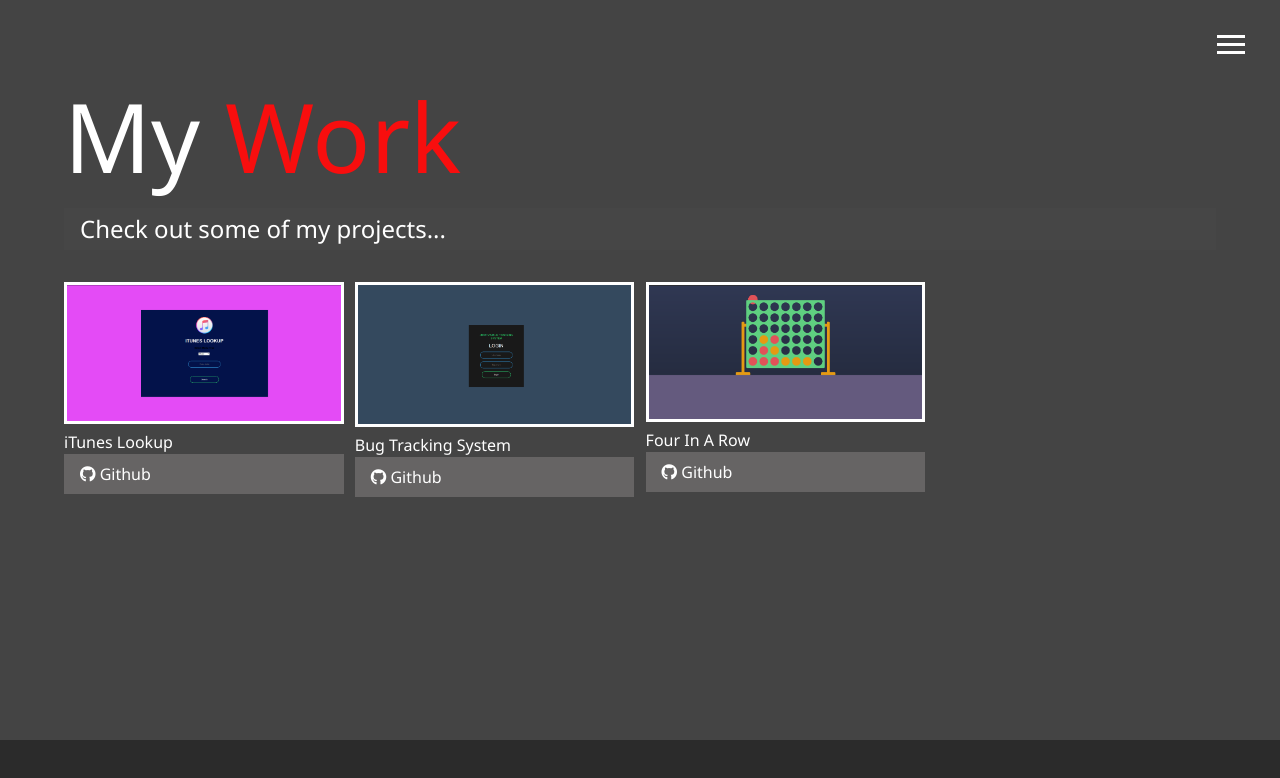
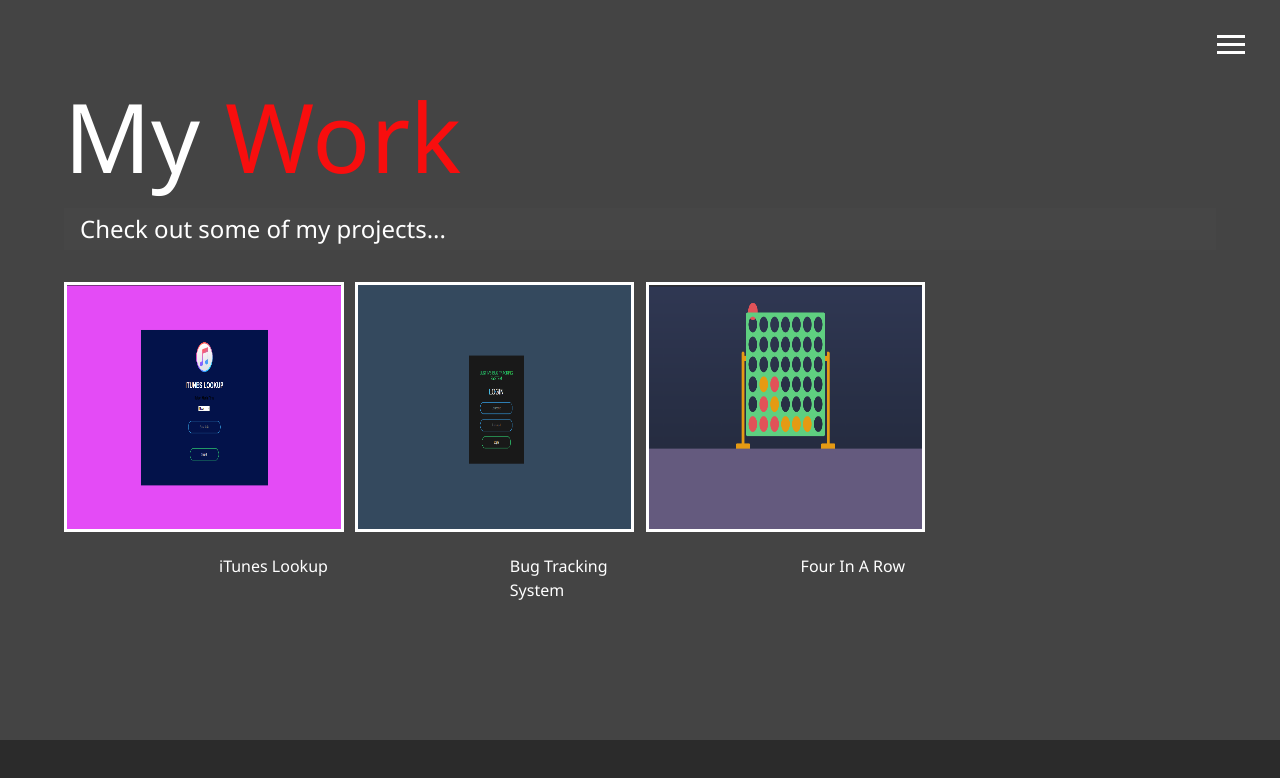
Before and after one commit to justinxwynkoop/justinxwynkoop.github.io, a website: page work.html in a window 1280 px wide. Drawn offline with Linux system fonts and the light colour scheme.

Commit message:
Took out github button under projects. Moved titles to center of project

```diff
--- a/css/main.css
+++ b/css/main.css
@@ -257,15 +257,20 @@ main#home h1 {
   grid-template-columns: repeat(3, 1fr);
 }
 
+.projects p {
+  padding-left: 155px;
+}
+
 .projects img {
+  height: 250px;
   width: 100%;
   border: 3px #fff solid;
 }
 
 .projects img:hover {
   opacity: 0.5;
-  border-color: #f80e0e;
-  transition: all 0.5s ease-out;
+  border-color: #000;
+  transition: all 1s ease-out;
 }
 
 .boxes {
@@ -310,10 +315,10 @@ main#home h1 {
   color: #000;
 }
 
-.btn-dark {
+/* .btn-dark {
   background: rgba(221, 213, 213, 0.219);
   color: #fff;
-}
+} */
 
 .btn-light {
   background: #c4c4c4;
--- a/work.html
+++ b/work.html
@@ -59,30 +59,30 @@
     </h2>
     <div class="projects">
       <div class="item">
-        <a href="#!">
+        <a href="https://github.com/justinxwynkoop/iTunesLookup" target="_blank">
           <img src="img/projects/iTunesLookup.png" alt="Project">
         </a>
-        iTunes Lookup
+        <p>iTunes Lookup</p>
         <a href="https://github.com/justinxwynkoop/iTunesLookup" class="btn-dark" target="_blank">
-          <i class="fab fa-github"></i> Github
+          <!-- <i class="fab fa-github"></i> Github -->
         </a>
       </div>
       <div class="item">
-        <a href="#!">
+        <a href="https://github.com/justinxwynkoop/BugTrackingSystem" target="_blank">
           <img src="img/projects/BugTracking.png" alt="Project">
         </a>
-        Bug Tracking System
+        <p>Bug Tracking System</p>
         <a href="https://github.com/justinxwynkoop/BugTrackingSystem" class="btn-dark" target="_blank">
-          <i class="fab fa-github"></i> Github
+          <!-- <i class="fab fa-github"></i> Github -->
         </a>
       </div>
       <div class="item">
-        <a href="#!">
+        <a href="https://github.com/justinxwynkoop/FourInARow" target="_blank">
           <img src="img/projects/FourInARow.png" alt="Project">
         </a>
-        Four In A Row
+        <p>Four In A Row</p>
         <a href="https://github.com/justinxwynkoop/FourInARow" class="btn-dark" target="_blank">
-          <i class="fab fa-github"></i> Github
+          <!-- <i class="fab fa-github"></i> Github -->
         </a>
       </div>
       <!--<div class="item">
```
